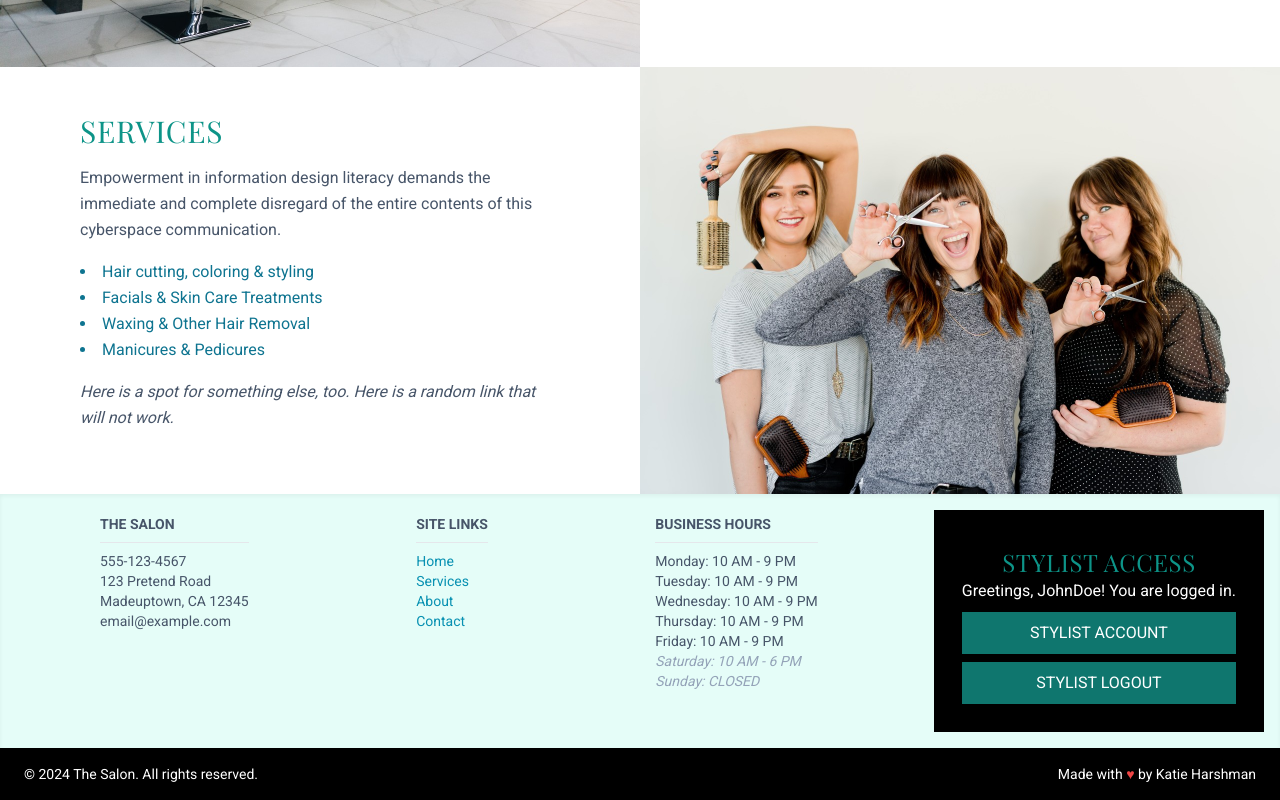
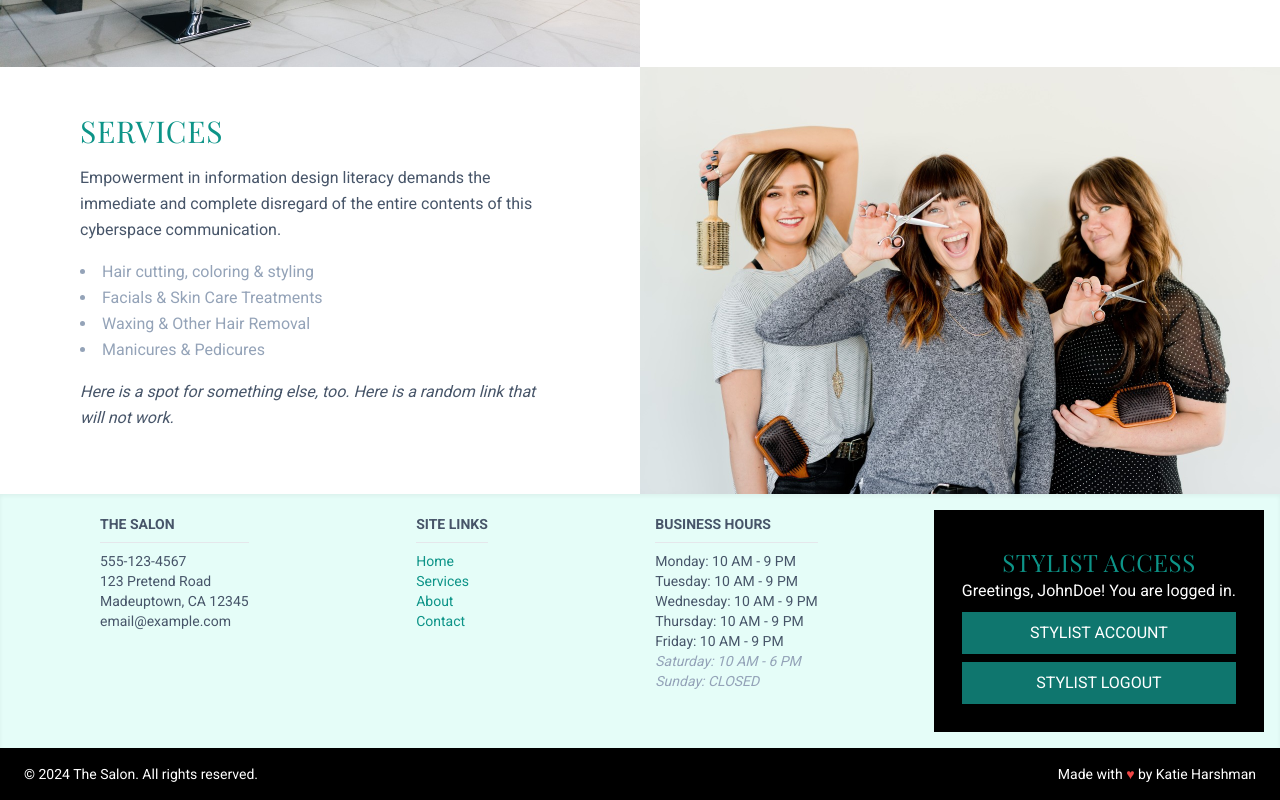
Before and after one commit to pie1011/salon, a Next.js app: page / in a window 1280 px wide. Shown: the part 1238-2038 px from the top of the page. Built offline with nearby package versions, Linux system fonts and the light colour scheme.

Commit message:
minor colors

```diff
--- a/components/footer-text.tsx
+++ b/components/footer-text.tsx
@@ -1,5 +1,5 @@
 import React from "react";
-import StylistAccess from "@/components/stylist-access";
+import StylistAccess from "@/components/footer-stylist-access";
 
 const Footer: React.FC = () => {
   const footerHeading =
@@ -46,7 +46,7 @@ const Footer: React.FC = () => {
             <ul className="list-none">
               {menu.items().map((item, index) => (
                 <li key={index}>
-                  <a className="text-cyan-600" aria-current="page" href={item.value}>
+                  <a className="text-teal-600" aria-current="page" href={item.value}>
                     {item.key}
                   </a>
                 </li>
--- a/components/front-page.tsx
+++ b/components/front-page.tsx
@@ -56,7 +56,7 @@ export default function FrontPage() {
               communication.
             </p>
 
-            <ul className="list-disc list-inside text-cyan-700" >
+            <ul className="list-disc list-inside text-slate-400" >
               <li>Hair cutting, coloring & styling</li>
               <li>Facials & Skin Care Treatments</li>
               <li>Waxing & Other Hair Removal</li>
```
Also changed, not shown: components/footer-stylist-access.tsx (renamed from components/stylist-access.tsx).
